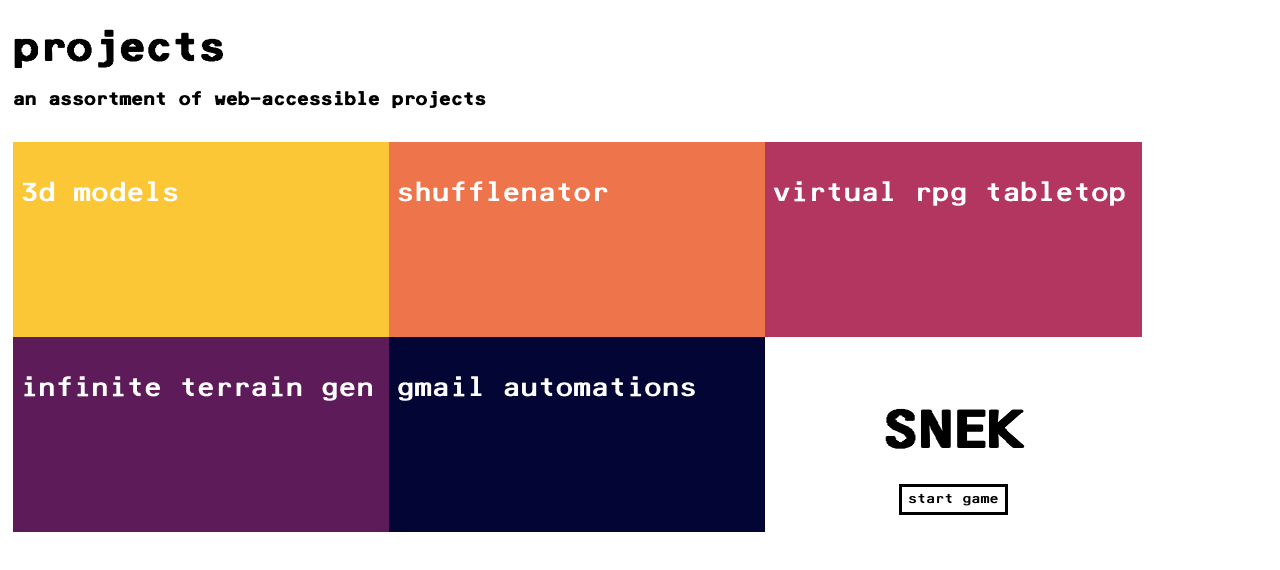
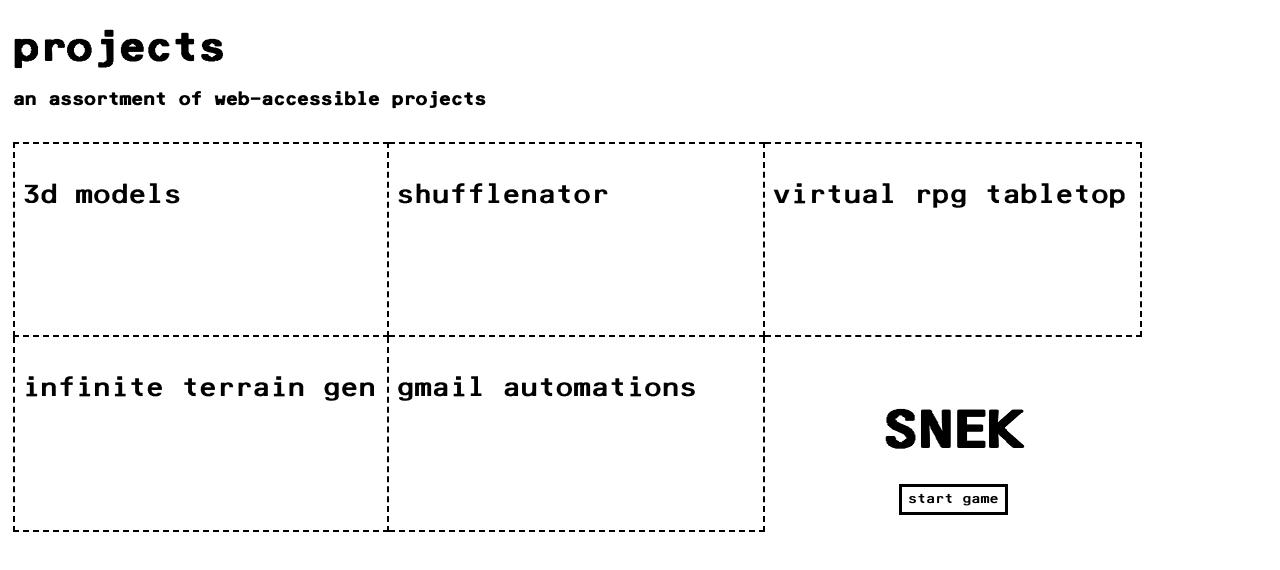
Before and after one commit to synnefon/personalsite, a React (Create React App) app: page /projects in a window 1280 px wide. Shown: the top 570 px of the page. Built offline with nearby package versions, Linux system fonts and the light colour scheme.

Commit message:
colors update

```diff
--- a/public/index.html
+++ b/public/index.html
@@ -24,7 +24,7 @@
       work correctly both with client-side routing and a non-root public URL.
       Learn how to configure a non-root public URL by running `npm run build`.
     -->
-    <title>connor hopkins</title>
+    <title>connor's website</title>
   </head>
   <body>
     <noscript>You need to enable JavaScript to run this app.</noscript>
--- a/src/home/Home.js
+++ b/src/home/Home.js
@@ -40,6 +40,7 @@ export default function Home() {
       'software engineer', 'thing maker', 'dungeon master', 'rock climber', 'cat dad', 'aspiring wood worker', 'crepuscular code creator', '3d printer mechanic',
        'bike lane survivor', 'magic player', 'part-time audiophile', 'full-time wikipedia spelunker', 'human band name generator', 'fast reader, slow typer', 'secretly a gnome',
       'lava lamp enthusiast', 'map fanatic', 'habitual oatmeal eater', 'lower case advocate', 'the ignoble', 'bug fact purveyor', 'list writer', 'rumored fictional character',
+      'have i mentioned software engineer already?',
       '...pls look at projects', '...or just click on any link', "is running out of autobiographical subheadings",
     ];
 
--- a/src/projects/Projects.js
+++ b/src/projects/Projects.js
@@ -16,7 +16,7 @@ export default function Projects() {
           </a>
           <a className="link-proj" href="http://18.190.107.78" rel="noreferrer">
             <p className="link-text">shufflenator</p>
-            <p className="tooltip-text">tells you the optimal shuffle pattern for a deck of cards</p>
+            <p className="tooltip-text">gives a card deck's optimal shuffle pattern</p>
           </a>
           <Link className="link-proj" to="/wip" rel="noreferrer">
             <p className="link-text">virtual rpg tabletop</p>
--- a/src/styles/home.css
+++ b/src/styles/home.css
@@ -52,27 +52,49 @@ div#app-base {
   grid-template-rows: repeat(2, 7.5em);
 }
 
+.link-home {
+  color: black; /* no blue link text */
+  text-decoration: none; /* no underlined link text */
+}
+
 a.link-home:hover {
-  background-color: #213363;
   color: white;
 }
 
-.link-home {
-  color: white; /* no blue link text */
-  text-decoration: none; /* no underlined link text */
+.link-home:nth-child(1):hover {
+  background-color: #d3d150;
+}
+.link-home:nth-child(2):hover {
+  background-color: #81a849;
+}
+.link-home:nth-child(3):hover {
+  background-color: #417b43;
+}
+.link-home:nth-child(4):hover {
+  background-color: #144d35;
 }
 
 .link-home:nth-child(1) {
-  background-color: #d3d150;
+  border-top: 2px dashed black;
+  border-left: 2px dashed black;
+  border-right: 2px dashed black;
+  border-bottom: 2px dashed black;
+
 }
 .link-home:nth-child(2) {
-  background-color: #81a849;
+  border-top: 2px dashed black;
+  border-right: 2px dashed black;
+  border-bottom: 2px dashed black;
 }
 .link-home:nth-child(3) {
-  background-color: #417b43;
+  border-bottom: 2px dashed black;
+  border-left: 2px dashed black;
+  border-right: 2px dashed black;
+
 }
 .link-home:nth-child(4) {
-  background-color: #144d35;
+  border-bottom: 2px dashed black;
+  border-right: 2px dashed black;
 }
 
 @media screen and (max-width: 349px) {
--- a/src/styles/projects.css
+++ b/src/styles/projects.css
@@ -8,25 +8,58 @@
 }
 
 .link-proj {
-  color: white; /* no blue link text */
+  color: black; /* no blue link text */
   text-decoration: none; /* no underlined link text */
   z-index: 1;
 }
 
-.link-proj:nth-child(1) {
+a.link-proj:hover {
+  color: white;
+  background-color: #D2E0FB;
+}
+
+.link-proj:nth-child(1):hover {
   background-color: #fcc736;
 }
-.link-proj:nth-child(2) {
+.link-proj:nth-child(2):hover {
   background-color: #ee744c;
 }
-.link-proj:nth-child(3) {
+.link-proj:nth-child(3):hover {
   background-color: #b2365f;
 }
-.link-proj:nth-child(4) {
+.link-proj:nth-child(4):hover {
   background-color: #5d1b5a;
 }
+.link-proj:nth-child(5):hover {
+  background-color: #030535;
+}
+
+.link-proj:nth-child(1) {
+  border-top: 2px dashed black;
+  border-left: 2px dashed black;
+  border-right: 2px dashed black;
+  border-bottom: 2px dashed black;
+
+}
+.link-proj:nth-child(2) {
+  border-top: 2px dashed black;
+  border-right: 2px dashed black;
+  border-bottom: 2px dashed black;
+}
+.link-proj:nth-child(3) {
+  border-top: 2px dashed black;
+  border-bottom: 2px dashed black;
+  border-right: 2px dashed black;
+
+}
+.link-proj:nth-child(4) {
+  border-left: 2px dashed black;
+  border-bottom: 2px dashed black;
+  border-right: 2px dashed black;
+}
 .link-proj:nth-child(5) {
-  background-color: #030535;
+  border-bottom: 2px dashed black;
+  border-right: 2px dashed black;
 }
 
 @media screen and (max-width: 349px) {
@@ -53,19 +86,13 @@
   }
 }
 
-a.link-proj:hover {
-  color: black;
-  background-color: #D2E0FB;
-  margin-bottom: 0em;
-}
-
 .tooltip-text {
   visibility: hidden;
 }
 
 .link-proj:hover .tooltip-text {
   visibility: visible;
-  color: #7487ad;
+  color: #e9e9e9;
   margin: 10px;
   margin-top: 0em;
   z-index: 999;
```
Also changed, not shown: src/assets/cloud.png, 1 other file (tests, documents, lock files or other folders).
